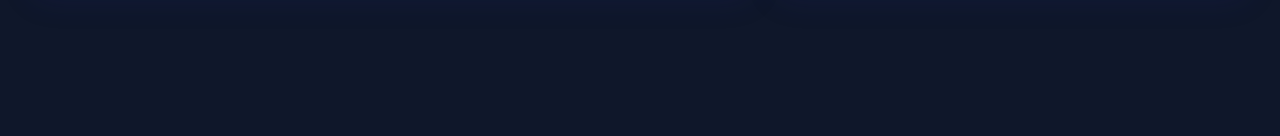
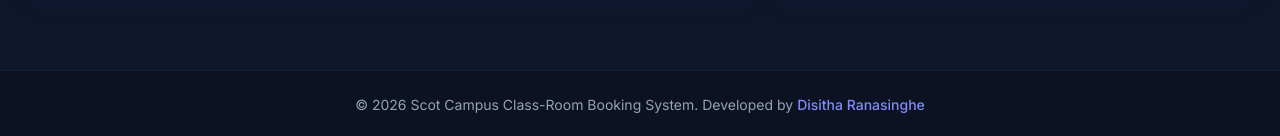
Before and after one commit to Disitha395ra/Scot-CMS, a React (Vite) app: page / in a window 1280 px wide. Shown: the part 883-1019 px from the top of the page. Before the commit the page ends 953 px from the top, so only its background shows below. Built offline with nearby package versions, Linux system fonts and the light colour scheme; no server answers; the database is empty; sample sign-in values are in the browser's storage.

Commit message:
added footer

```diff
--- a/src/App.jsx
+++ b/src/App.jsx
@@ -16,12 +16,28 @@ import MyBookingsPage from './pages/MyBookingsPage';
 import AdminPanel     from './pages/AdminPanel';
 import AdminLoginPage from './pages/AdminLoginPage';
 
-const Layout = ({ children }) => (
-  <div className="min-h-screen bg-surface-900">
-    <Navbar />
-    <main className="pb-12">{children}</main>
-  </div>
-);
+const Layout = ({ children }) => {
+  const currentYear = new Date().getFullYear();
+  return (
+    <div className="min-h-screen bg-surface-900 flex flex-col">
+      <Navbar />
+      <main className="flex-1 pb-12">{children}</main>
+      <footer className="w-full py-6 mt-auto text-center text-sm text-slate-400 border-t border-white/5 bg-[#0B0F19]/50 backdrop-blur-sm">
+        <p>
+          &copy; {currentYear} Scot Campus Class-Room Booking System. Developed by{' '}
+          <a
+            href="https://disitha-profile.web.app/"
+            target="_blank"
+            rel="noopener noreferrer"
+            className="text-primary-400 hover:text-primary-300 transition-colors font-medium profile-link"
+          >
+            Disitha Ranasinghe
+          </a>
+        </p>
+      </footer>
+    </div>
+  );
+};
 
 const AdminRoute = () => {
   const [isAuthenticated, setIsAuthenticated] = React.useState(
```
